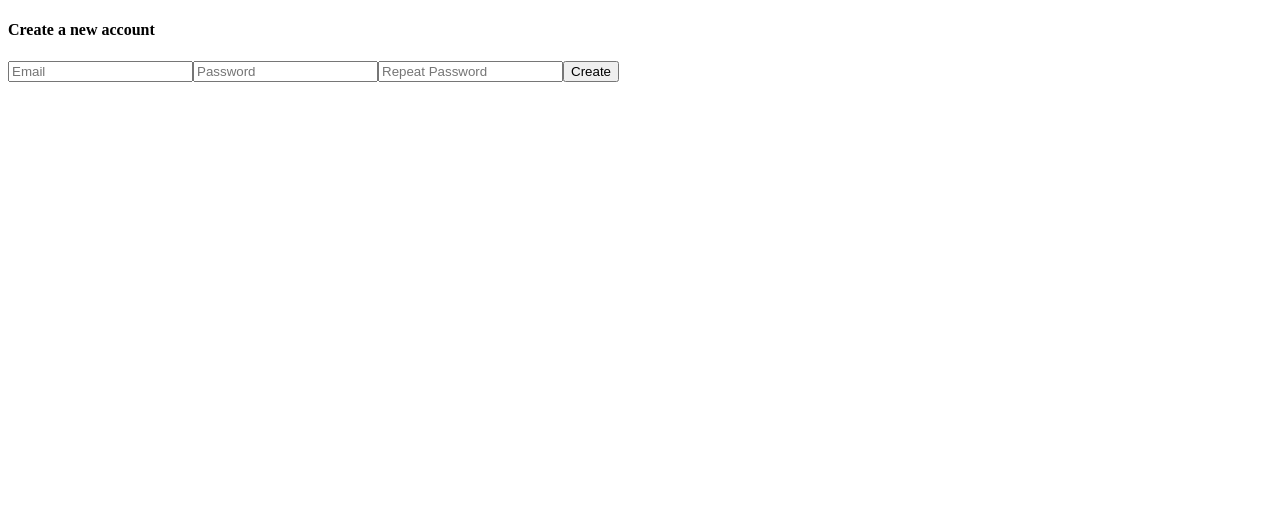
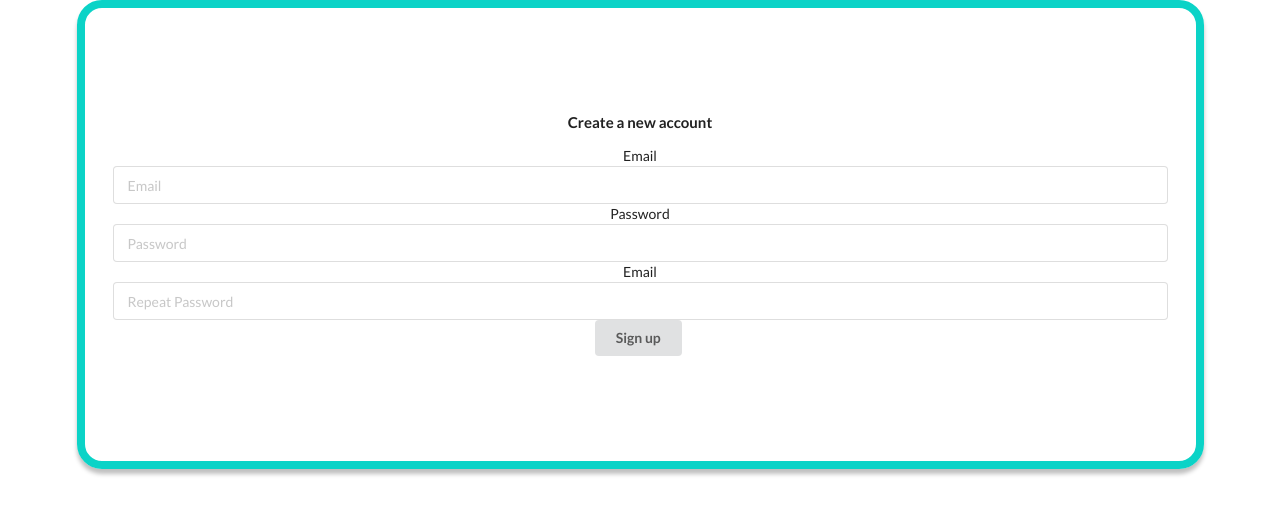
Before and after one commit to Fifinio/bookshelf, a React (Create React App) app: page /SignUp in a window 1280 px wide. Shown: the top 514 px of the page. Built offline with nearby package versions, Linux system fonts and the light colour scheme.

Commit message:
adds semantic ui form styling

```diff
--- a/public/index.html
+++ b/public/index.html
@@ -3,6 +3,7 @@
   <head>
     <meta charset="utf-8" />
     <link rel="icon" href="%PUBLIC_URL%/favicon.ico" />
+    <link rel="stylesheet" href="https://cdnjs.cloudflare.com/ajax/libs/semantic-ui/2.4.1/semantic.min.css" integrity="sha512-8bHTC73gkZ7rZ7vpqUQThUDhqcNFyYi2xgDgPDHc+GXVGHXq+xPjynxIopALmOPqzo9JZj0k6OqqewdGO3EsrQ==" crossorigin="anonymous" referrerpolicy="no-referrer" />
     <meta name="viewport" content="width=device-width, initial-scale=1" />
     <link rel="apple-touch-icon" href="%PUBLIC_URL%/logo192.png" />
     <!--
--- a/src/App.js
+++ b/src/App.js
@@ -1,6 +1,6 @@
 import React from 'react';
 import SignUp from './components/signup'
-
+import './styles/index.css';
 const App = () => {
     return <SignUp />;
 }
--- a/src/components/signup.js
+++ b/src/components/signup.js
@@ -4,6 +4,7 @@ import React, {useState} from 'react';
 const sendSignUp = async ( email, password, confirmPassword) => {
     //API URL FOR THE REGISTER
     const API_URL = '';
+
     const item = JSON.stringify({
         email : email,
         password: password
@@ -22,9 +23,6 @@ const sendSignUp = async ( email, password, confirmPassword) => {
         .then(data => data)
         .catch(err=>console.error(err))
 
-        if(data){
-            document.getElementById('regHead').value = "Signed up successfully";
-        }
     }
     else{
         alert("Passwords don't match!");
@@ -39,28 +37,36 @@ const SignUp = (props) => {
   	const [confirmPassword, setConfirmPassword] = useState('');
 
     return (
-    	<div className="form">
+    	<div className="ui container form">
     		{props.children}
         <h4 id="regHead">Create a new account</h4>
 
+        <label>Email</label>
         <input
+            className="middle"
 			name="email"
 			placeholder="Email"
 			type="text" required
 			onChange={e=>setEmail(e.target.value)}/>
+
+        <label>Password</label>
         <input
+
 			name="password"
 			placeholder="Password"
 			type="password" required
 			onChange={e=>setPassword(e.target.value)}/>
+
+        <label>Email</label>
         <input
 			name="confirmPassword"
 			placeholder="Repeat Password"
 			type="password" required
 			onChange={e=>setConfirmPassword(e.target.value)}/>
-        <button onClick={() => sendSignUp(email, password, confirmPassword)}>Create</button>
+
+        <button className="ui button" onClick={() => sendSignUp(email, password, confirmPassword)}>Sign up</button>
       </div>
     );
 }
 
-export default SignUp
+export default SignUp;
--- a/src/index.js
+++ b/src/index.js
@@ -1,6 +1,5 @@
 import React from 'react';
 import ReactDOM from 'react-dom';
-import './styles/index.css';
 import App from './App';
 
 ReactDOM.render(
--- a/src/styles/index.css
+++ b/src/styles/index.css
@@ -0,0 +1,19 @@
+@import url('https://fonts.googleapis.com/css2?family=Roboto&display=swap');
+body > *{
+    margin: 0;
+    padding: 0;
+    font-size: large;
+}
+
+.form {
+    display: flex;
+    flex-direction: column;
+    border: 8px solid #0BD3C7;
+    box-shadow: 0px 5px 4px rgba(0, 0, 0, 0.25);
+    border-radius: 25px;
+    padding: 7.5em 2em;
+    text-align: center;
+}
+.form > input {
+    width: 40%;
+}
```
